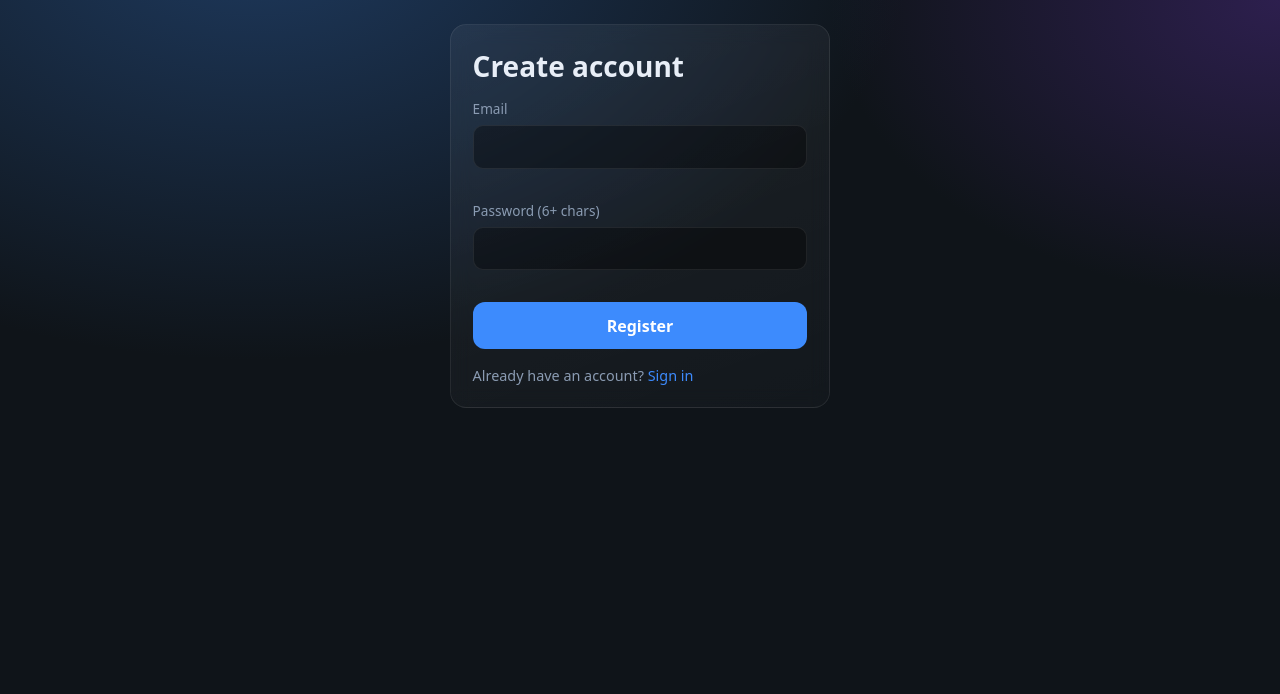
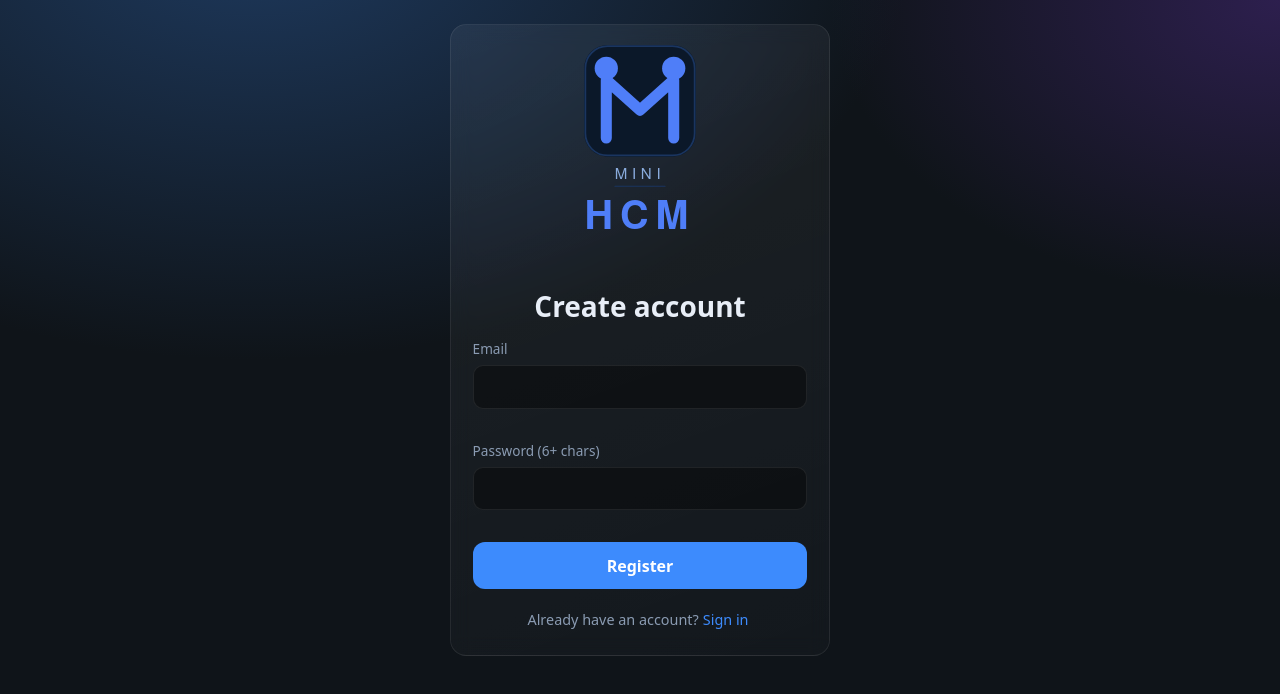
Before and after one commit to kryss143/mini-hcm-app, a React (Vite) app in the folder client/: page /register in a window 1280 px wide. Shown: the top 694 px of the page. Built offline with nearby package versions, Linux system fonts and the light colour scheme; no server answers.

Commit message:
Updated Login and Register in client directory

```diff
--- a/client/src/App.jsx
+++ b/client/src/App.jsx
@@ -33,7 +33,13 @@ function Shell({ children }) {
   return (
     <div className="app-shell">
       <header className="backdrop-blur-3xl backdrop-brightness-130 border border-gray-600 text-white px-4 py-3 rounded-2xl flex items-center justify-between mb-5">
-        <div className="brand">Mini HCM</div>
+        <div className="brand">
+          <img
+            src="icons/mini-hcm-navbar-logo.svg"
+            alt="Mini HCM Navbar Logo"
+            className="h-12 w-auto"
+          />
+        </div>
 
         {/* Desktop nav */}
         <nav className="hidden md:flex items-center space-x-3">
--- a/client/src/pages/Login.jsx
+++ b/client/src/pages/Login.jsx
@@ -68,8 +68,12 @@ export default function Login() {
             color: "var(--muted)",
             fontSize: "0.9rem",
           }}
+          className="flex justify-center py-1"
         >
-          No account? <Link to="/register">Register</Link>
+          No account?{" "}
+          <Link to="/register" className="mx-1">
+            Register
+          </Link>
         </p>
       </div>
     </div>
--- a/client/src/pages/Register.jsx
+++ b/client/src/pages/Register.jsx
@@ -24,7 +24,15 @@ export default function Register() {
   return (
     <div className="app-shell" style={{ maxWidth: 420 }}>
       <div className="card">
-        <h2>Create account</h2>
+        <div className="mb-10 flex justify-center">
+          <img
+            src="icons/mini-hcm-login-logo.svg"
+            alt="Mini HCM logo"
+            aria-label="Mini HCM logo"
+            className="h-50 w-auto"
+          />
+        </div>
+        <h2 className="flex justify-center">Create account</h2>
         <form onSubmit={onSubmit} className="stack">
           <div className="field">
             <label htmlFor="email">Email</label>
@@ -58,8 +66,12 @@ export default function Register() {
             color: "var(--muted)",
             fontSize: "0.9rem",
           }}
+          className="flex justify-center py-1"
         >
-          Already have an account? <Link to="/login">Sign in</Link>
+          Already have an account?{" "}
+          <Link to="/login" className="mx-1">
+            Sign in
+          </Link>
         </p>
       </div>
     </div>
```
